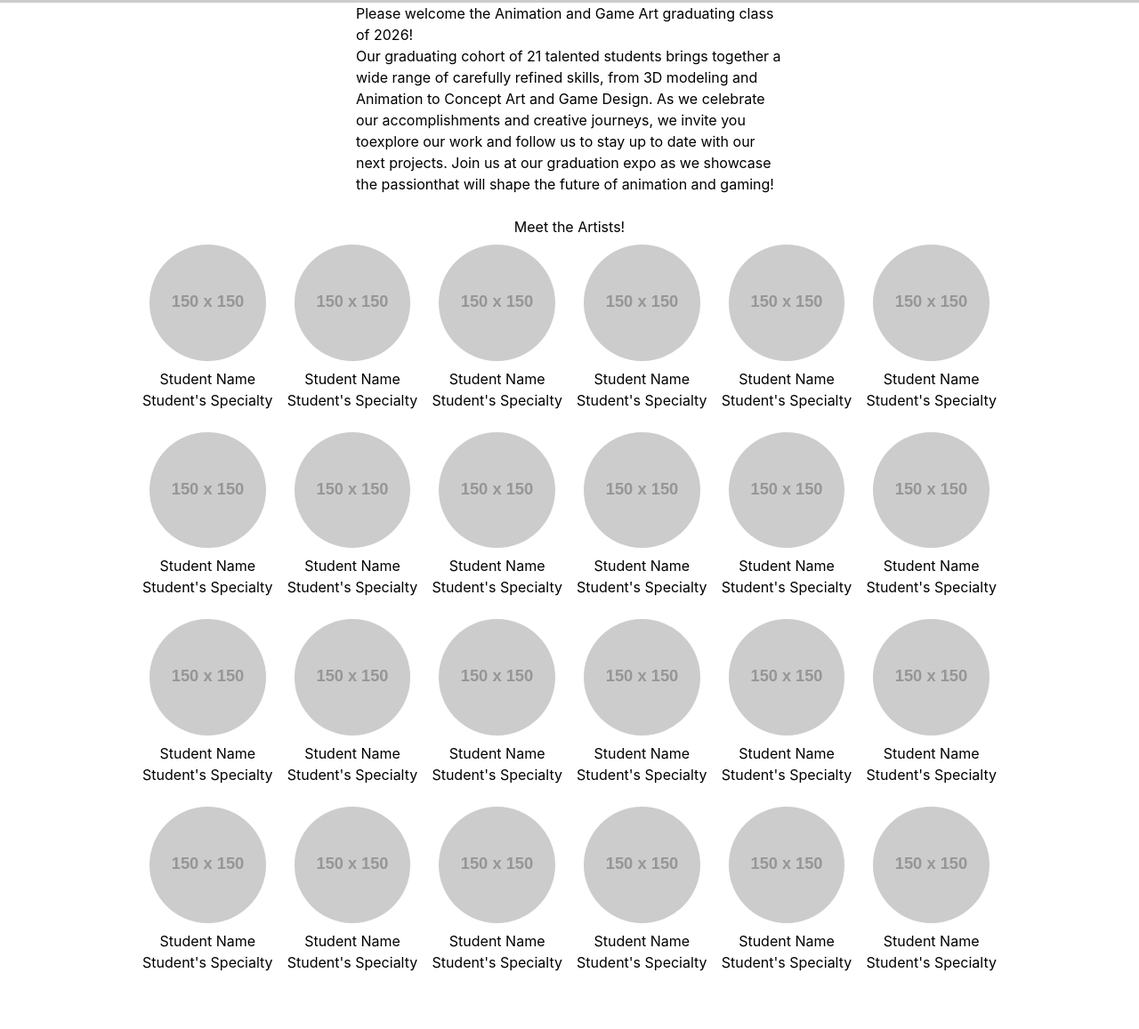
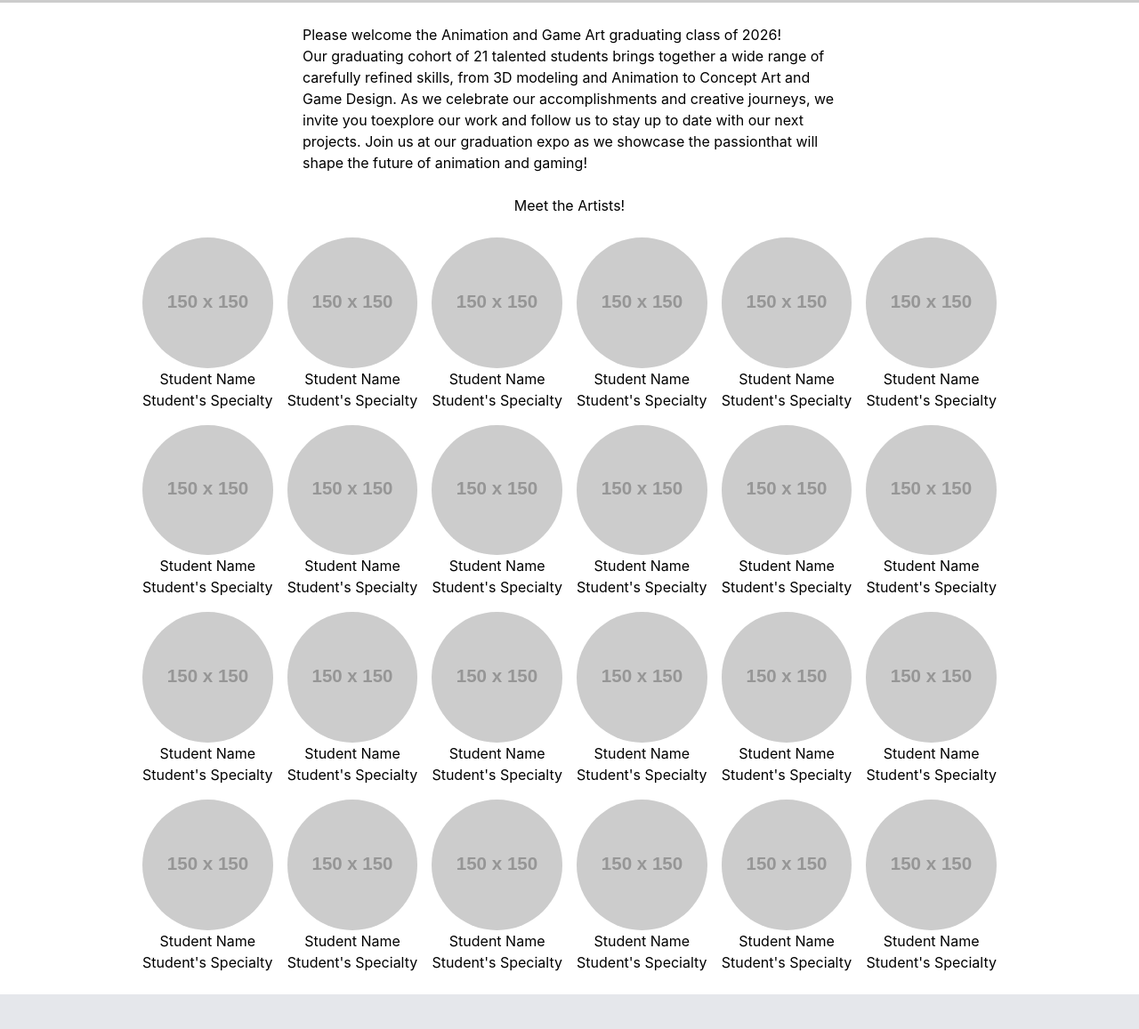
Before and after one commit to liobrton/adv-dip-gradshow2026, a website: page index.html in a window 1280 px wide. Shown: the part 157-1314 px from the top of the page at 89% size. Before the commit the page ends 1251 px from the top, so only its background shows below. Drawn offline with nearby package versions, Linux system fonts and the light colour scheme; files that its build step writes are made by us from their sources; placeholder pictures from the web are drawn by us.

Commit message:
fix: responsive layout

```diff
--- a/index.html
+++ b/index.html
@@ -23,8 +23,9 @@
     </header>
 
     <main class="mx-auto">
+      <br />
       <!--BLURB-->
-      <section class="mx-auto w-3/4 sm:w-1/2 lg:w-3/8">
+      <section class="mx-auto w-3/4 max-w-150">
         <hrgroup class="">
           <h3 class="text-left">
             Please welcome the Animation and Game Art graduating class of 2026!
@@ -40,188 +41,192 @@
           </p>
         </hrgroup>
       </section>
+
       <br />
+
       <!--STUDENT LIST-->
-      <section class="mx-auto w-3/4">
+      <section class="">
         <h2 class="text-center">Meet the Artists!</h2>
+        <br />
         <!--Grid of students-->
         <section
-          class="grid grid-cols-2 justify-center gap-4 sm:grid-cols-4 lg:grid-cols-6"
+          class="mx-auto grid w-3/4 max-w-250 grid-cols-2 justify-items-center gap-4 sm:grid-cols-4 lg:grid-cols-6"
         >
           <!--row 1-->
-          <a href="" class="">
+          <a href="" class="max-w-45">
             <div class="flex flex-col">
-              <img src="https://placehold.co/150" class="m-2 rounded-full" />
+              <img src="https://placehold.co/150" class="rounded-full" />
               <h3 class="text-center">Student Name</h3>
               <h4 class="text-center">Student's Specialty</h4>
             </div>
           </a>
-          <a href="" class="">
+          <a href="" class="max-w-45">
             <div class="flex flex-col">
-              <img src="https://placehold.co/150" class="m-2 rounded-full" />
+              <img src="https://placehold.co/150" class="rounded-full" />
               <h3 class="text-center">Student Name</h3>
               <h4 class="text-center">Student's Specialty</h4>
             </div>
           </a>
-          <a href="" class="">
+          <a href="" class="max-w-45">
             <div class="flex flex-col">
-              <img src="https://placehold.co/150" class="m-2 rounded-full" />
+              <img src="https://placehold.co/150" class="rounded-full" />
               <h3 class="text-center">Student Name</h3>
               <h4 class="text-center">Student's Specialty</h4>
             </div>
           </a>
-          <a href="" class="">
+          <a href="" class="max-w-45">
             <div class="flex flex-col">
-              <img src="https://placehold.co/150" class="m-2 rounded-full" />
+              <img src="https://placehold.co/150" class="rounded-full" />
               <h3 class="text-center">Student Name</h3>
               <h4 class="text-center">Student's Specialty</h4>
             </div>
           </a>
-          <a href="" class="">
+          <a href="" class="max-w-45">
             <div class="flex flex-col">
-              <img src="https://placehold.co/150" class="m-2 rounded-full" />
+              <img src="https://placehold.co/150" class="rounded-full" />
               <h3 class="text-center">Student Name</h3>
               <h4 class="text-center">Student's Specialty</h4>
             </div>
           </a>
-          <a href="" class="">
+          <a href="" class="max-w-45">
             <div class="flex flex-col">
-              <img src="https://placehold.co/150" class="m-2 rounded-full" />
+              <img src="https://placehold.co/150" class="rounded-full" />
               <h3 class="text-center">Student Name</h3>
               <h4 class="text-center">Student's Specialty</h4>
             </div>
           </a>
-          <a href="" class="">
+          <a href="" class="max-w-45">
             <div class="flex flex-col">
-              <img src="https://placehold.co/150" class="m-2 rounded-full" />
+              <img src="https://placehold.co/150" class="rounded-full" />
               <h3 class="text-center">Student Name</h3>
               <h4 class="text-center">Student's Specialty</h4>
             </div>
           </a>
-          <a href="" class="">
+          <a href="" class="max-w-45">
             <div class="flex flex-col">
-              <img src="https://placehold.co/150" class="m-2 rounded-full" />
+              <img src="https://placehold.co/150" class="rounded-full" />
               <h3 class="text-center">Student Name</h3>
               <h4 class="text-center">Student's Specialty</h4>
             </div>
           </a>
-          <a href="" class="">
+          <a href="" class="max-w-45">
             <div class="flex flex-col">
-              <img src="https://placehold.co/150" class="m-2 rounded-full" />
+              <img src="https://placehold.co/150" class="rounded-full" />
               <h3 class="text-center">Student Name</h3>
               <h4 class="text-center">Student's Specialty</h4>
             </div>
           </a>
-          <a href="" class="">
+          <a href="" class="max-w-45">
             <div class="flex flex-col">
-              <img src="https://placehold.co/150" class="m-2 rounded-full" />
+              <img src="https://placehold.co/150" class="rounded-full" />
               <h3 class="text-center">Student Name</h3>
               <h4 class="text-center">Student's Specialty</h4>
             </div>
           </a>
-          <a href="" class="">
+          <a href="" class="max-w-45">
             <div class="flex flex-col">
-              <img src="https://placehold.co/150" class="m-2 rounded-full" />
+              <img src="https://placehold.co/150" class="rounded-full" />
               <h3 class="text-center">Student Name</h3>
               <h4 class="text-center">Student's Specialty</h4>
             </div>
           </a>
-          <a href="" class="">
+          <a href="" class="max-w-45">
             <div class="flex flex-col">
-              <img src="https://placehold.co/150" class="m-2 rounded-full" />
+              <img src="https://placehold.co/150" class="rounded-full" />
               <h3 class="text-center">Student Name</h3>
               <h4 class="text-center">Student's Specialty</h4>
             </div>
           </a>
-          <a href="" class="">
+          <a href="" class="max-w-45">
             <div class="flex flex-col">
-              <img src="https://placehold.co/150" class="m-2 rounded-full" />
+              <img src="https://placehold.co/150" class="rounded-full" />
               <h3 class="text-center">Student Name</h3>
               <h4 class="text-center">Student's Specialty</h4>
             </div>
           </a>
-          <a href="" class="">
+          <a href="" class="max-w-45">
             <div class="flex flex-col">
-              <img src="https://placehold.co/150" class="m-2 rounded-full" />
+              <img src="https://placehold.co/150" class="rounded-full" />
               <h3 class="text-center">Student Name</h3>
               <h4 class="text-center">Student's Specialty</h4>
             </div>
           </a>
-          <a href="" class="">
+          <a href="" class="max-w-45">
             <div class="flex flex-col">
-              <img src="https://placehold.co/150" class="m-2 rounded-full" />
+              <img src="https://placehold.co/150" class="rounded-full" />
               <h3 class="text-center">Student Name</h3>
               <h4 class="text-center">Student's Specialty</h4>
             </div>
           </a>
-          <a href="" class="">
+          <a href="" class="max-w-45">
             <div class="flex flex-col">
-              <img src="https://placehold.co/150" class="m-2 rounded-full" />
+              <img src="https://placehold.co/150" class="rounded-full" />
               <h3 class="text-center">Student Name</h3>
               <h4 class="text-center">Student's Specialty</h4>
             </div>
           </a>
-          <a href="" class="">
+          <a href="" class="max-w-45">
             <div class="flex flex-col">
-              <img src="https://placehold.co/150" class="m-2 rounded-full" />
+              <img src="https://placehold.co/150" class="rounded-full" />
               <h3 class="text-center">Student Name</h3>
               <h4 class="text-center">Student's Specialty</h4>
             </div>
           </a>
-          <a href="" class="">
+          <a href="" class="max-w-45">
             <div class="flex flex-col">
-              <img src="https://placehold.co/150" class="m-2 rounded-full" />
+              <img src="https://placehold.co/150" class="rounded-full" />
               <h3 class="text-center">Student Name</h3>
               <h4 class="text-center">Student's Specialty</h4>
             </div>
           </a>
-          <a href="" class="">
+          <a href="" class="max-w-45">
             <div class="flex flex-col">
-              <img src="https://placehold.co/150" class="m-2 rounded-full" />
+              <img src="https://placehold.co/150" class="rounded-full" />
               <h3 class="text-center">Student Name</h3>
               <h4 class="text-center">Student's Specialty</h4>
             </div>
           </a>
-          <a href="" class="">
+          <a href="" class="max-w-45">
             <div class="flex flex-col">
-              <img src="https://placehold.co/150" class="m-2 rounded-full" />
+              <img src="https://placehold.co/150" class="rounded-full" />
               <h3 class="text-center">Student Name</h3>
               <h4 class="text-center">Student's Specialty</h4>
             </div>
           </a>
-          <a href="" class="">
+          <a href="" class="max-w-45">
             <div class="flex flex-col">
-              <img src="https://placehold.co/150" class="m-2 rounded-full" />
+              <img src="https://placehold.co/150" class="rounded-full" />
               <h3 class="text-center">Student Name</h3>
               <h4 class="text-center">Student's Specialty</h4>
             </div>
           </a>
-          <a href="" class="">
+          <a href="" class="max-w-45">
             <div class="flex flex-col">
-              <img src="https://placehold.co/150" class="m-2 rounded-full" />
+              <img src="https://placehold.co/150" class="rounded-full" />
               <h3 class="text-center">Student Name</h3>
               <h4 class="text-center">Student's Specialty</h4>
             </div>
           </a>
-          <a href="" class="">
+          <a href="" class="max-w-45">
             <div class="flex flex-col">
-              <img src="https://placehold.co/150" class="m-2 rounded-full" />
+              <img src="https://placehold.co/150" class="rounded-full" />
               <h3 class="text-center">Student Name</h3>
               <h4 class="text-center">Student's Specialty</h4>
             </div>
           </a>
-          <a href="" class="">
+          <a href="" class="max-w-45">
             <div class="flex flex-col">
-              <img src="https://placehold.co/150" class="m-2 rounded-full" />
+              <img src="https://placehold.co/150" class="rounded-full" />
               <h3 class="text-center">Student Name</h3>
               <h4 class="text-center">Student's Specialty</h4>
             </div>
           </a>
         </section>
       </section>
+      <br />
     </main>
 
-    <footer>
+    <footer class="h-30 bg-gray-200">
       <section></section>
     </footer>
   </body>
```
